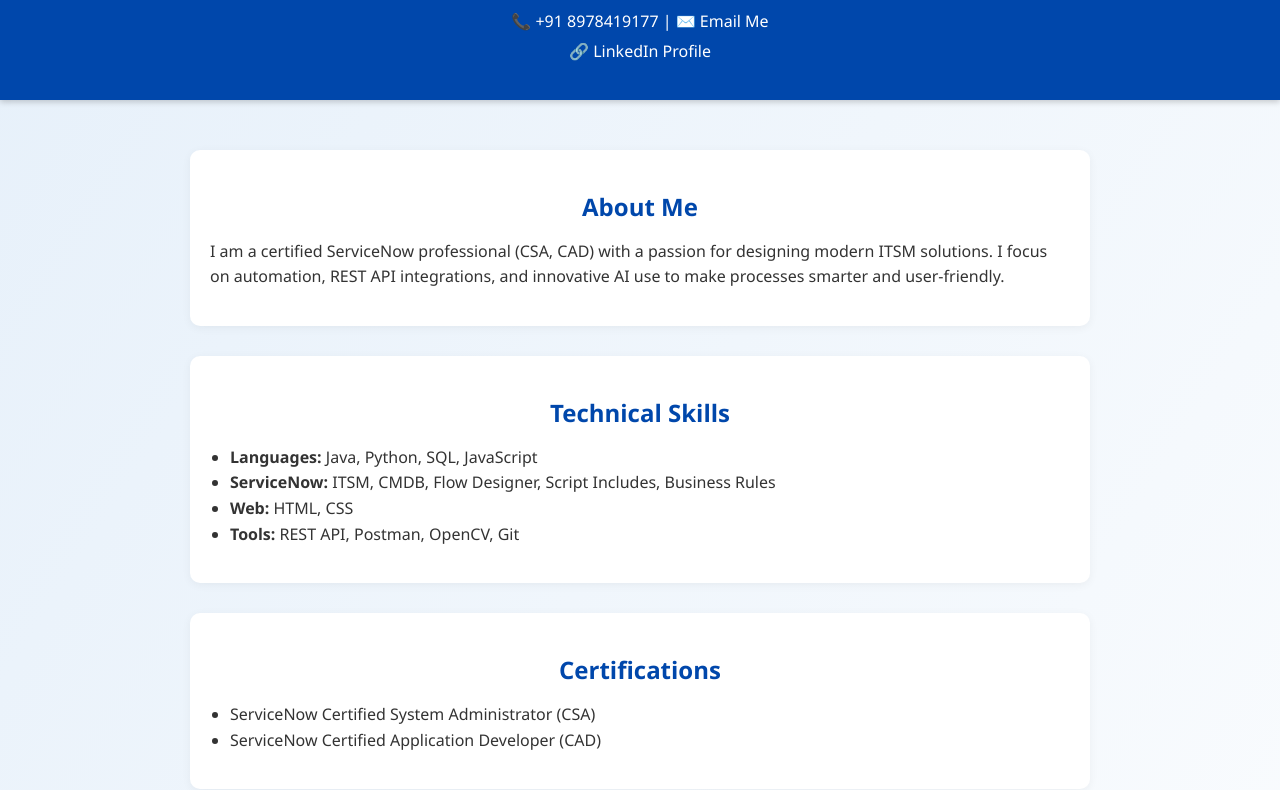
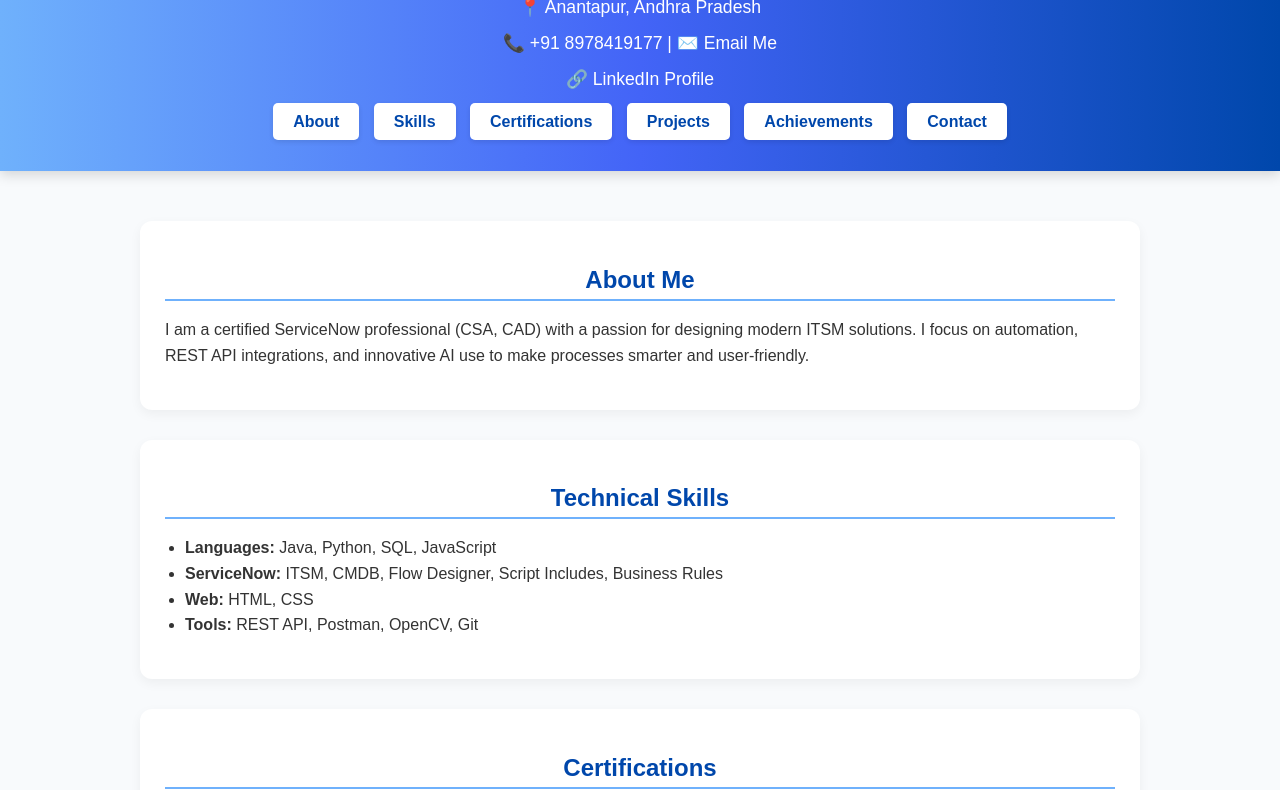
Before and after one commit to SiddareddygariNavyasree/Portfolio, a plain HTML site: page index.html in a window 1280 px wide. Shown: the part 100-890 px from the top of the page. Drawn offline with Linux system fonts and the light colour scheme.

Commit message:
index.html

```diff
--- a/index.html
+++ b/index.html
@@ -6,43 +6,62 @@
   <title>Navyasree Siddareddy Gari – Portfolio</title>
   <style>
     body {
-      font-family: 'Segoe UI', Tahoma, sans-serif;
+      font-family: Arial, sans-serif;
       margin: 0;
-      padding: 0;
-      background: linear-gradient(to bottom right, #e6f0fa, #ffffff);
+      background: #f8fafc;
       color: #333;
     }
     header {
-      background-color: #0047ab;
+      background: linear-gradient(to right, #6fb1fc, #4364f7, #0047ab);
+      padding: 40px 20px;
+      text-align: center;
       color: #fff;
-      padding: 30px 20px;
-      text-align: center;
-      box-shadow: 0 2px 6px rgba(0,0,0,0.2);
+      box-shadow: 0 4px 12px rgba(0,0,0,0.15);
     }
     header h1 {
       margin: 0;
-      font-size: 2rem;
+      font-size: 2.5rem;
     }
     header p {
-      margin: 5px 0;
-      font-size: 1rem;
+      margin: 8px 0;
+      font-size: 1.1rem;
+    }
+    nav {
+      margin-top: 20px;
+    }
+    nav a {
+      background-color: #fff;
+      color: #0047ab;
+      padding: 10px 20px;
+      margin: 5px;
+      border-radius: 5px;
+      text-decoration: none;
+      font-weight: bold;
+      box-shadow: 0 2px 5px rgba(0,0,0,0.1);
+      transition: 0.3s;
+    }
+    nav a:hover {
+      background-color: #0047ab;
+      color: #fff;
     }
     .container {
-      max-width: 900px;
+      max-width: 1000px;
       margin: 30px auto;
       padding: 20px;
     }
     section {
-      background-color: #fff;
+      background: #fff;
       margin-bottom: 30px;
-      padding: 20px;
-      border-radius: 10px;
-      box-shadow: 0 2px 10px rgba(0,0,0,0.05);
+      padding: 25px;
+      border-radius: 12px;
+      box-shadow: 0 4px 12px rgba(0,0,0,0.05);
     }
     section h2 {
       text-align: center;
       color: #0047ab;
       margin-bottom: 15px;
+      border-bottom: 2px solid #6fb1fc;
+      padding-bottom: 5px;
     }
     section h3 {
       color: #0077cc;
@@ -65,13 +84,17 @@
     }
     @media (max-width: 600px) {
       header h1 {
-        font-size: 1.5rem;
+        font-size: 1.8rem;
+      }
+      nav a {
+        display: block;
+        margin: 8px auto;
       }
       .container {
         padding: 10px;
       }
       section {
-        padding: 15px;
+        padding: 20px;
       }
     }
   </style>
@@ -82,16 +105,23 @@
     <p>📍 Anantapur, Andhra Pradesh</p>
     <p>📞 +91 8978419177 | ✉️ <a href="mailto:navyasreesiddareddygari@gmail.com" style="color:#fff;">Email Me</a></p>
     <p>🔗 <a href="https://www.linkedin.com/in/navyasree-s-92a576258" target="_blank" style="color:#fff;">LinkedIn Profile</a></p>
+    <nav>
+      <a href="#about">About</a>
+      <a href="#skills">Skills</a>
+      <a href="#certifications">Certifications</a>
+      <a href="#projects">Projects</a>
+      <a href="#achievements">Achievements</a>
+      <a href="#contact">Contact</a>
+    </nav>
   </header>
 
   <div class="container">
-
-    <section>
+    <section id="about">
       <h2>About Me</h2>
       <p>I am a certified ServiceNow professional (CSA, CAD) with a passion for designing modern ITSM solutions. I focus on automation, REST API integrations, and innovative AI use to make processes smarter and user-friendly.</p>
     </section>
 
-    <section>
+    <section id="skills">
       <h2>Technical Skills</h2>
       <ul>
         <li><strong>Languages:</strong> Java, Python, SQL, JavaScript</li>
@@ -101,7 +131,7 @@
       </ul>
     </section>
 
-    <section>
+    <section id="certifications">
       <h2>Certifications</h2>
       <ul>
         <li>ServiceNow Certified System Administrator (CSA)</li>
@@ -109,7 +139,7 @@
       </ul>
     </section>
 
-    <section>
+    <section id="projects">
       <h2>Projects</h2>
       <h3>AI-Powered Incident Summarizer for ServiceNow</h3>
       <p>Implemented an intelligent ServiceNow integration using a Large Language Model (LLM) via REST API to automatically summarize Incident Work Notes. Automated using Script Includes and Business Rules with secure API key storage.</p>
@@ -119,7 +149,7 @@
       <p>Created a Python OpenCV application that tracks real-time hand gestures to emulate mouse actions like clicking, dragging, and scrolling, demonstrating creative human-computer interaction design.</p>
     </section>
 
-    <section>
+    <section id="achievements">
       <h2>Achievements</h2>
       <ul>
         <li>2nd Prize – Essay Writing (Republic Day 2024)</li>
@@ -127,14 +157,13 @@
       </ul>
     </section>
 
-    <section>
+    <section id="contact">
       <h2>Contact</h2>
       <p>📍 Anantapur, Andhra Pradesh</p>
       <p>📞 +91 8978419177</p>
       <p>✉️ <a href="mailto:navyasreesiddareddygari@gmail.com">navyasreesiddareddygari@gmail.com</a></p>
       <p>🔗 <a href="https://www.linkedin.com/in/navyasree-s-92a576258" target="_blank">LinkedIn Profile</a></p>
     </section>
-
   </div>
 </body>
 </html>
```
